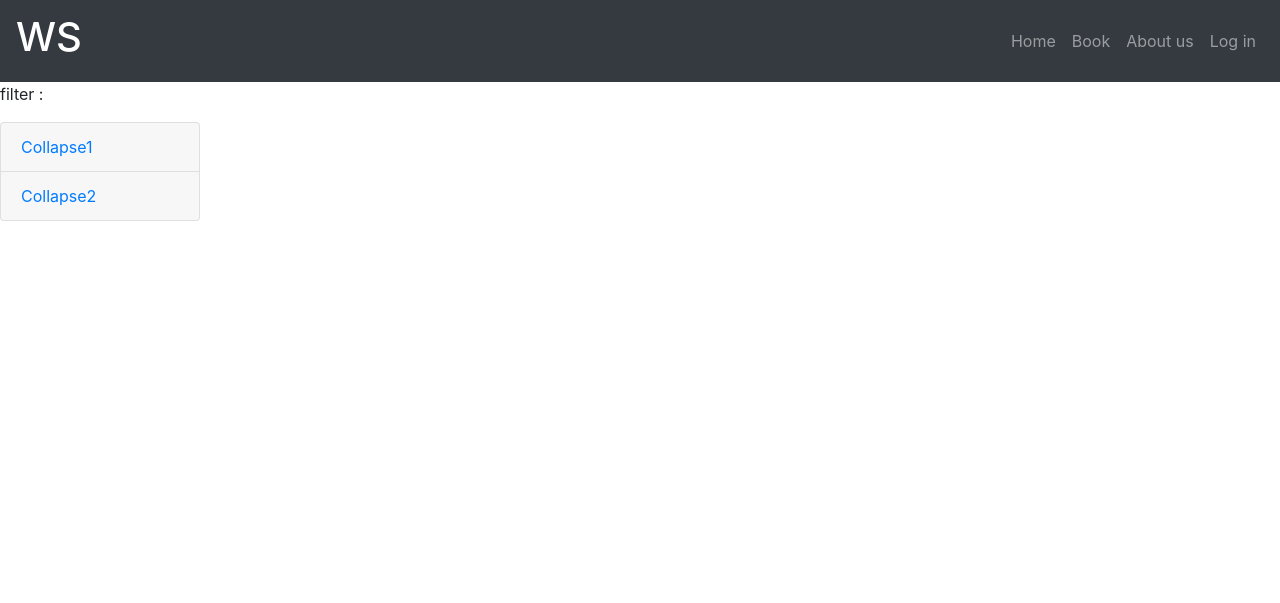
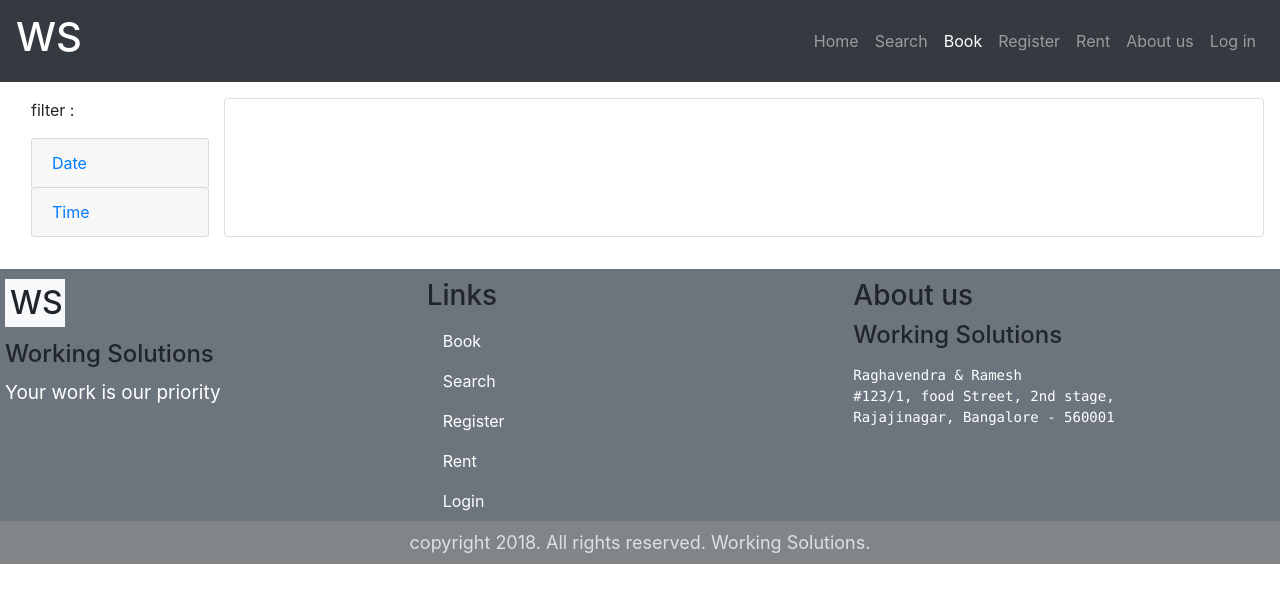
Before and after one commit to RaghavendraAchari/project, a PHP site: page /bookpage.html in a window 1280 px wide. Shown: the top 603 px of the page. Run offline with PHP 8.4, Linux system fonts and the light colour scheme; some libraries are stand-ins or nearby versions.

Commit message:
added registration, search, rent pages.Modified book page

```diff
--- a/pages/CSS/bookpage.css
+++ b/pages/CSS/bookpage.css
@@ -1,6 +1,8 @@
-.navigation{
-    width: 100%;
+.accordion-container{
+
+    border-right: 1px solid rgba(0, 0, 0, 0.74);
+    box-shadow : 0px 0px 1px #000000;
 }
-aside{
-    width: 200px;
+.form-check-label{
+    display: block;
 }
--- /dev/null
+++ b/pages/CSS/common-styles.css
@@ -0,0 +1,36 @@
+.container-fluid{
+    padding:0px;
+    margin: 0px;
+}
+.navigation{
+    width: 100%;
+}
+.footer-text{
+    font-size: 16px;
+    margin-top:0px;
+}
+footer{
+    margin-top: 5px;
+    margin-bottom: 5px;
+    padding-top: 10px;
+}
+.footer-logo-text{
+    padding: 5px;
+    margin-left: 5px;
+    width: 60px;
+}
+.footer-link{
+    color: white;
+}
+.footer-link:hover{
+    color: rgb(177, 177, 177);
+}
+.copyright-content{
+    background-color: rgba(141, 141, 141, 0.685);
+}
+.copyright-content p{
+    padding: 8px;
+    text-align: center;
+    font-size: 18px;
+    color: rgb(219, 225, 231);
+}
--- /dev/null
+++ b/pages/CSS/rent-page.css
@@ -0,0 +1 @@
+@import "user-register.css";
--- /dev/null
+++ b/pages/CSS/search-page.css
@@ -0,0 +1,4 @@
+.result{
+    width: 100px;
+    height: 100px;
+}
--- a/pages/bookpage.html
+++ b/pages/bookpage.html
@@ -5,60 +5,113 @@
     <meta name="viewport" content="width=device-width, initial-scale=1.0">
     <meta http-equiv="X-UA-Compatible" content="ie=edge">
 
+    <link rel="stylesheet" href="../bootstrap/css/bootstrap.min.css"/>
+    <link rel="stylesheet" href="./CSS/common-styles.css"/>
     <link rel="stylesheet" href="./CSS/bookpage.css"/>
-    <link rel="stylesheet" href="../bootstrap/css/bootstrap.min.css"/>
     <script src="../bootstrap/js/jquery.min.js"></script>
     <script src="../bootstrap/js/bootstrap.min.js"></script>
     <script src="../bootstrap/js/bootstrapcdn.min.js"></script>
 
 
 
-    <title>Book workshops asper your need</title>
+    <title>WS: Book workshops asper your need</title>
 </head>
 <body>
-    <div class="container-fluid" style="padding:0px;">
+    <div class="container-fluid">
         <nav class="navbar navbar-expand-sm bg-dark navbar-dark">
             <a class="navbar-brand" href="homepage.html"><h1>WS</h1></a>
             <div class="navigation">
                 <ul class="navbar-nav justify-content-end">
                     <li class="nav-item"><a class="nav-link" href="homepage.html">Home</a></li>
-                    <li class="nav-item"><a class="nav-link" href="bookpage.html">Book</a></li>
+                    <li class="nav-item"><a class="nav-link" href="search-page.html">Search</a></li>
+                    <li class="nav-item active"><a class="nav-link" href="bookpage.html">Book</a></li>
+                    <li class="nav-item"><a class="nav-link" href="user-register.html">Register</a></li>
+                    <li class="nav-item"><a class="nav-link" href="rent-page.html">Rent</a></li>
                     <li class="nav-item"><a class="nav-link" href="#about-us">About us</a></li>
                     <li class="nav-item"><a class="nav-link" href="login.html">Log in</a></li>
                 </ul>
             </div>
         </nav>
+        <div class="row m-3">
+            <div class="col-md-2 mb-3" >
+                <p>filter : </p>
+                    <div class="accordion" id="accordionCollapse" >
 
-        <aside class="accordion" id="accordionCollapse">
-            <p>filter : </p>
-                <div class="card">
-                    <div class="card-header">
-                            <a class="card-link" data-toggle="collapse"  href="#collapseOne">
-                                    Collapse1
-                            </a>
-                    </div>
-                    <div class="collapse" id="collapseOne">
-                        <div class="card-body">
-                            <p>This is collapse 1...</p>
+                        <div class="card card-header">
+                            <a class="card-link" data-toggle="collapse"  href="#collapseOne">Date</a>
+                        </div>
+                        <div class="collapse" id="collapseOne" data-parent="#accordionCollapse">
+                            <div class="card card-body">
+                                <p>Choose a date :</p>
+                                <form>
+                                    <div class="form-group form-check">
+                                        <label class="form-check-label"><input class="form-check-input" name="dateSelection" id="dateSelection" type="checkbox"> Monday</label>
+                                        <label class="form-check-label"><input class="form-check-input"  name="dateSelection" id="dateSelection" type="checkbox"> Tuesday</label>
+                                        <label class="form-check-label"><input class="form-check-input"  name="dateSelection" id="dateSelection" type="checkbox"> wednesday</label>
+                                        <label class="form-check-label"><input class="form-check-input"  name="dateSelection" id="dateSelection" type="checkbox"> Thursday</label>
+                                        <label class="form-check-label"><input class="form-check-input"  name="dateSelection" id="dateSelection" type="checkbox"> Friday</label>
+                                    </div>
+                                </form>
+                            </div>
                         </div>
                     </div>
-
-                </div>
-                <div class="card">
-                    <div class="card-header">
-                    <a class="card-link" href="#collapseTwo" data-toggle="collapse" >
-                            Collapse2
-                    </a>
+                    <div class="card card-header">
+                    <a class="card-link" href="#collapseTwo"  data-toggle="collapse" >Time</a>
                     </div>
-                    <div id="collapseTwo" class="collapse">
-                            <div class="card-body">
-                                This is collapse 2...
+                    <div id="collapseTwo" class="collapse" data-parent="#accordionCollapse">
+                            <div class="card card-body">
+                                <p>Choose a Time :</p>
+                                <form>
+                                    <div class="form-group form-check">
+                                        <label class="form-check-label"><input  name="timeSelection" id="timeSelection" type="checkbox"/> 9am - 11am</label>
+                                        <label class="form-check-label"><input  name="timeSelection" id="timeSelection" type="checkbox"/> 11am - 1pm</label>
+                                        <label class="form-check-label"><input  name="timeSelection" id="timeSelection" type="checkbox"/> 1pm - 3pm</label>
+                                        <label class="form-check-label"><input  name="timeSelection" id="timeSelection" type="checkbox"/> 3pm - 5pm</label>
+                                        <label class="form-check-label"><input  name="timeSelection" id="timeSelection" type="checkbox"/> 5pm - 7pm</label>
+                                    </div>
+                                </form>
                             </div>
                     </div>
+
+
+            </div>
+            <div class="card col-md-10 mb-3">
+
+            </div>
+        </div>
+
+        <footer class="footer bg-secondary">
+                <div class="row" style="width:100%;">
+                    <div class="col-sm-4">
+                        <h2 class="footer-logo-text bg-light">WS</h2>
+                        <h4 style="margin-bottom:0px; padding: 5px;">Working Solutions</h4>
+                        <p style="font-size: 19px; padding:5px;color: white;">Your work is our priority</p>
+
+                    </div>
+                    <div class="col-sm-4">
+                        <h3 class="text-body">Links</h3>
+                            <ul class="nav flex-column bg-secondary text-white">
+                                <li class="nav-item"><a class="nav-link footer-link" href="bookpage.html">Book</a></li>
+                                <li class="nav-item"><a class="nav-link footer-link" href="search-page.html">Search</a></li>
+                                <li class="nav-item"><a class="nav-link footer-link" href="user-register.html">Register</a></li>
+                                <li class="nav-item"><a class="nav-link footer-link" href="rent-page.html">Rent</a></li>
+                                <li class="nav-item"><a class="nav-link footer-link" href="login.html">Login</a></li>
+                            </ul>
+
+                    </div>
+                    <div class="col-sm-4 text-body">
+                        <h3 id="about-us">About us</h3>
+                        <h4 style="margin-bottom:0px;">Working Solutions</h4>
+                        <p class="footer-text"><pre class="text-white">Raghavendra & Ramesh
+#123/1, food Street, 2nd stage,
+Rajajinagar, Bangalore - 560001
+                           </pre></p>
+                    </div>
                 </div>
-
-        </aside>
-
+                <div class="copyright-content">
+                    <p>copyright 2018. All rights reserved. Working Solutions.</p>
+                </div>
+            </footer>
     </div>
 
 </body>
```
Also changed, not shown: pages/CSS/homepage.css (+12 -34 lines), pages/CSS/user-register.css (added, +25 -0 lines), pages/example.html (added, +43 -0 lines), pages/homepage.html (+31 -24 lines), pages/rent-page.html (added, +118 -0 lines), pages/search-page.html (added, +81 -0 lines), pages/user-register.html (added, +116 -0 lines).
